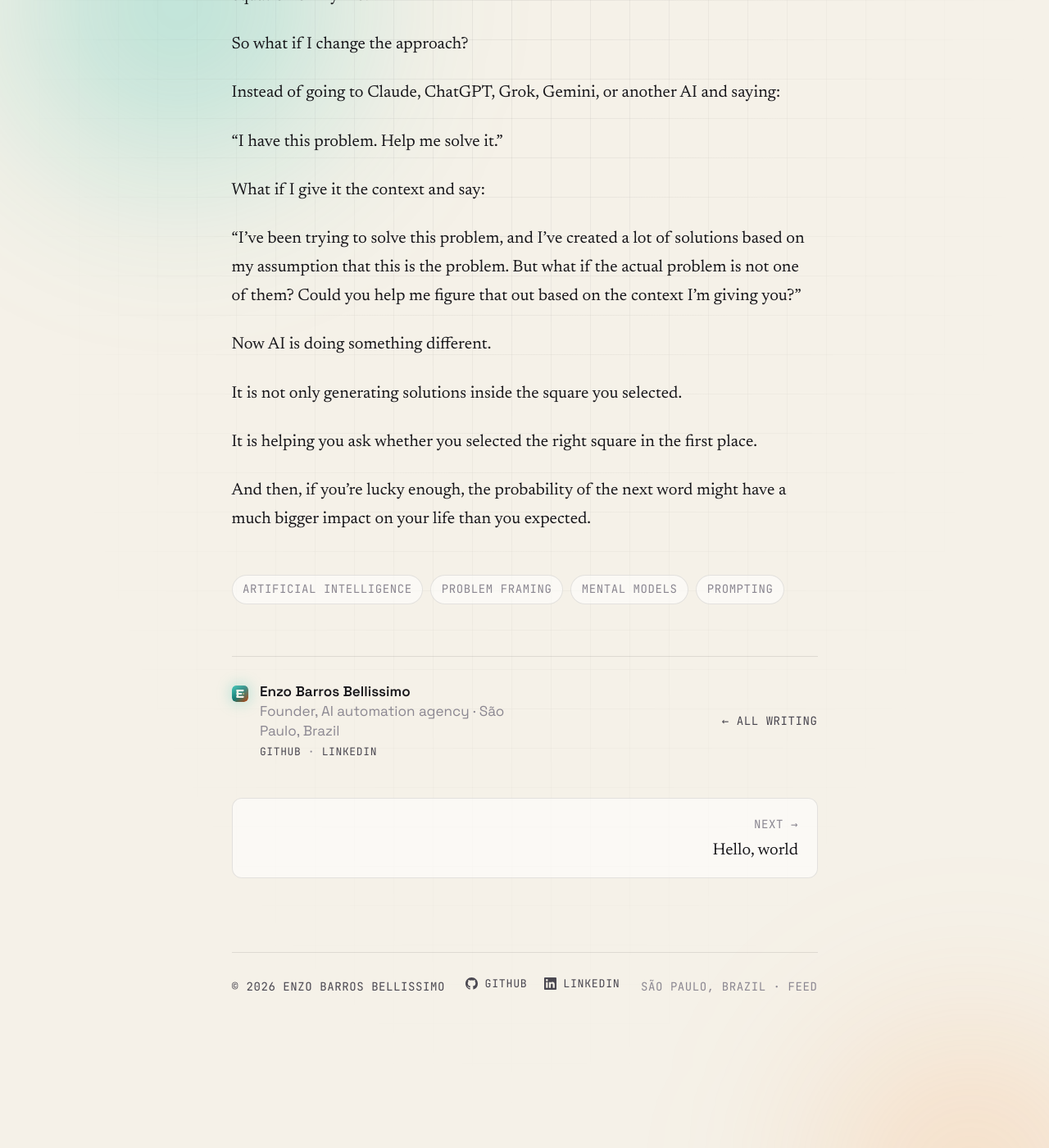
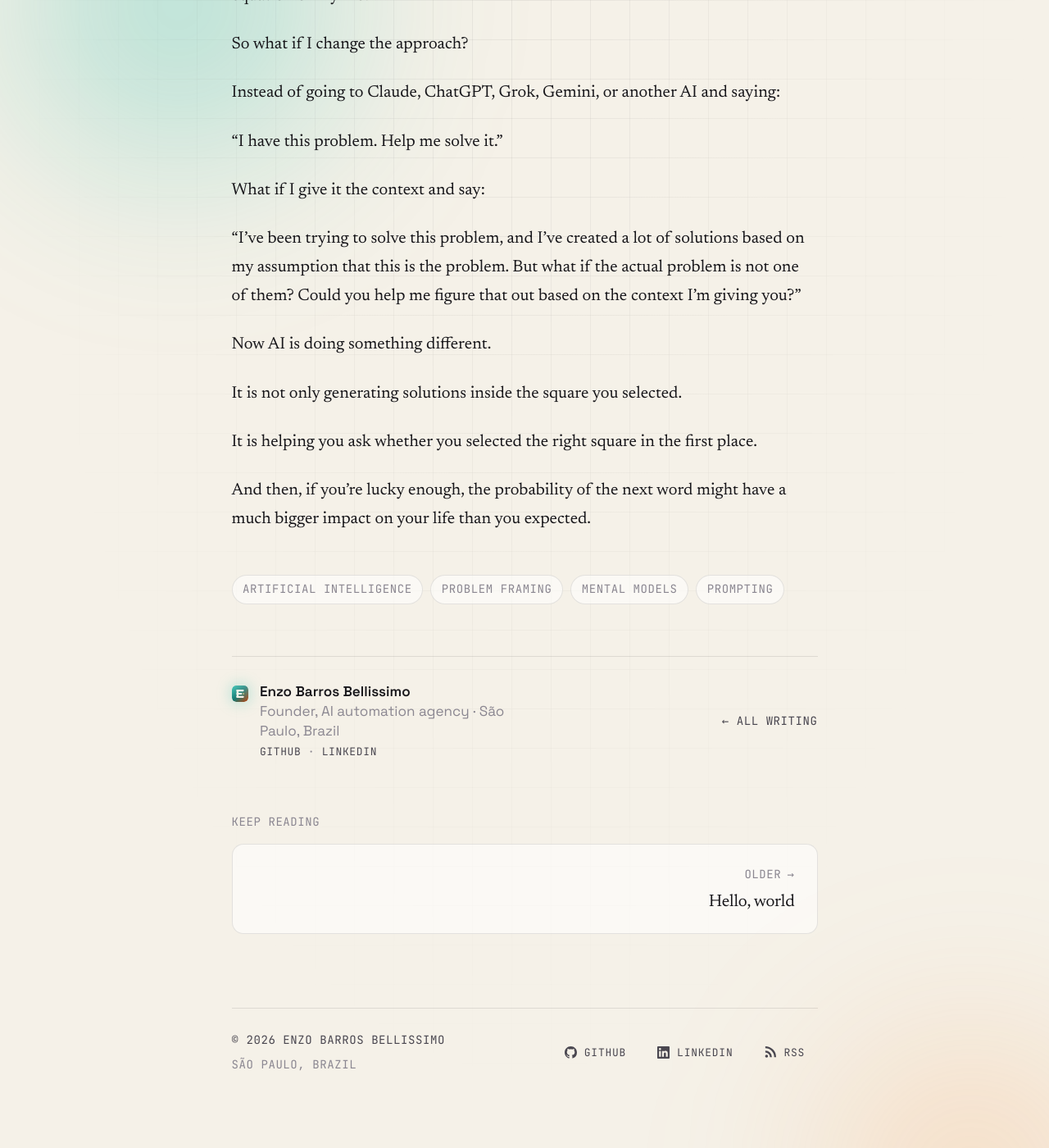
Before and after one commit to ebarroz/enzobellissimo.com, a Jekyll site: the page built from _posts/2026-08-18-ai-to-find-the-right-square.md, in a window 1280 px wide and 1400 px high, scrolled down 2220 px. Shown: the whole window at 82% size. Built offline with Jekyll 4.4.1, drawn with Linux system fonts in a browser that asks for light colours.

Commit message:
Order posts newest-first; rework prev/next and the footer
The two posts shared a date, so Jekyll broke the tie on filename and put
the weaker one on top. Both now carry the real publication time taken
from the commits that introduced them, which puts the newest first on the
homepage and in the schema ItemList.

Prev/next: labelled Newer/Older rather than Previous/Next, since a
reverse-chronological archive reads by date, not by sequence position.
One bordered panel split by a centre rule instead of two floating cards,
under a "Keep reading" label; a lone neighbour spans the full width
rather than leaving a lopsided empty half, and the arrows drift on hover.
Stacks to a single column with a horizontal rule under 560px.

Footer: identity stacked on the left, GitHub / LinkedIn / RSS grouped as
one row of hover pills on the right, replacing the three competing groups
that had the icons wedged between two blocks of mono text. RSS is
rendered separately from social_profiles so the feed never leaks into the
schema sameAs or the rel="me" identity list.

Measured the result with Playwright rather than eyeballing screenshots:
no horizontal overflow at 390/414/560/768/1280px, no clipped text, and
the stacked footer's icon row now aligns flush with the copyright above
it (the pill padding had been nudging it 14px left).

Co-Authored-By: Claude Opus 5 (1M context) <noreply@anthropic.com>

```diff
--- a/_includes/social-links.html
+++ b/_includes/social-links.html
@@ -16,4 +16,12 @@
     </a>
   </li>
   {%- endfor %}
+  {%- if include.feed %}
+  <li>
+    <a class="social-link" href="{{ '/feed.xml' | relative_url }}" title="RSS feed">
+      <svg class="social-icon" viewBox="0 0 16 16" width="16" height="16" aria-hidden="true" focusable="false"><path fill="currentColor" d="M2 0a14 14 0 0 1 14 14h-2.5A11.5 11.5 0 0 0 2 2.5V0Zm0 5.5A8.5 8.5 0 0 1 10.5 14H8A6 6 0 0 0 2 8V5.5ZM3.6 10.8a1.9 1.9 0 1 1 0 3.8 1.9 1.9 0 0 1 0-3.8Z"/></svg>
+      <span class="social-name">RSS</span>
+    </a>
+  </li>
+  {%- endif %}
 </ul>
--- a/_layouts/default.html
+++ b/_layouts/default.html
@@ -44,9 +44,11 @@
 {{ content }}
 </main>
 <footer class="site-footer">
-  <span class="mono">© {{ 'now' | date: "%Y" }} {{ site.author.name }}</span>
-  {% include social-links.html %}
-  <span class="mono dim">{{ site.location }} · <a href="{{ '/feed.xml' | relative_url }}">feed</a></span>
+  <div class="foot-id">
+    <span class="mono">© {{ 'now' | date: "%Y" }} {{ site.author.name }}</span>
+    <span class="mono dim">{{ site.location }}</span>
+  </div>
+  {% include social-links.html feed=true %}
 </footer>
 </div>
 </body>
--- a/_layouts/post.html
+++ b/_layouts/post.html
@@ -40,18 +40,21 @@ layout: default
   {%- comment -%} Internal links: keeps crawlers moving through the archive. {%- endcomment -%}
   {%- if page.previous or page.next %}
   <nav class="post-nav" aria-label="More essays">
-    {%- if page.previous %}
-    <a class="post-nav-item" href="{{ page.previous.url | relative_url }}" rel="prev">
-      <span class="mono dim">← Previous</span>
-      <span class="post-nav-title">{{ page.previous.title }}</span>
-    </a>
-    {%- endif %}
-    {%- if page.next %}
-    <a class="post-nav-item next" href="{{ page.next.url | relative_url }}" rel="next">
-      <span class="mono dim">Next →</span>
-      <span class="post-nav-title">{{ page.next.title }}</span>
-    </a>
-    {%- endif %}
+    <p class="post-nav-label mono dim">Keep reading</p>
+    <div class="post-nav-grid">
+      {%- if page.next %}
+      <a class="post-nav-item prev" href="{{ page.next.url | relative_url }}" rel="prev">
+        <span class="post-nav-dir mono"><span class="post-nav-arrow">&#8592;</span> Newer</span>
+        <span class="post-nav-title">{{ page.next.title }}</span>
+      </a>
+      {%- endif %}
+      {%- if page.previous %}
+      <a class="post-nav-item next" href="{{ page.previous.url | relative_url }}" rel="next">
+        <span class="post-nav-dir mono">Older <span class="post-nav-arrow">&#8594;</span></span>
+        <span class="post-nav-title">{{ page.previous.title }}</span>
+      </a>
+      {%- endif %}
+    </div>
   </nav>
   {%- endif %}
 </article>
--- a/assets/style.css
+++ b/assets/style.css
@@ -124,9 +124,7 @@ a:hover{color:var(--accent)}
 .sig .brand-mark{margin-top:.2rem;width:20px;height:20px;border-radius:5px}
 .post-footer .mono a{color:var(--fg-2)}.post-footer .mono a:hover{color:var(--accent)}
 
-/* ---------- footer ---------- */
-.site-footer{margin-top:5rem;padding-top:1.5rem;border-top:1px solid var(--rule);display:flex;justify-content:space-between;gap:1rem;flex-wrap:wrap;color:var(--fg-2)}
-.site-footer a:hover{color:var(--accent)}
+
 
 /* ---------- a11y ---------- */
 .skip-link{position:absolute;left:-9999px;top:0;z-index:99;background:var(--accent);color:var(--bg);padding:.6rem 1rem;border-radius:0 0 8px 0;font-family:var(--mono);font-size:.75rem;text-transform:uppercase;letter-spacing:.06em}
@@ -139,12 +137,6 @@ a:hover{color:var(--accent)}
 .hero-links a:hover{color:var(--accent);border-bottom-color:var(--accent)}
 .hero-links .dim{text-transform:none;letter-spacing:0}
 
-/* ---------- social ---------- */
-.social{display:flex;align-items:center;gap:1.15rem;list-style:none;margin:0;padding:0}
-.social-link{display:inline-flex;align-items:center;gap:.45rem;color:var(--fg-2);font-family:var(--mono);font-size:.74rem;letter-spacing:.05em;text-transform:uppercase}
-.social-link:hover{color:var(--accent)}
-.social-icon{width:15px;height:15px;flex:none;display:block}
-@media(max-width:560px){.social-name{position:absolute;width:1px;height:1px;overflow:hidden;clip:rect(0 0 0 0);white-space:nowrap}.social-icon{width:18px;height:18px}}
 
 /* ---------- post tags ---------- */
 .post-tags{display:flex;flex-wrap:wrap;gap:.5rem;margin:2.75rem 0 0;padding:0}
@@ -153,13 +145,47 @@ a:hover{color:var(--accent)}
 /* ---------- signature + prev/next ---------- */
 .sig-links{font-family:var(--mono);font-size:.72rem;letter-spacing:.05em;text-transform:uppercase}
 .sig-links a{color:var(--fg-2)}.sig-links a:hover{color:var(--accent)}
-.post-nav{display:grid;grid-template-columns:repeat(auto-fit,minmax(220px,1fr));gap:1rem;margin-top:2.5rem}
-.post-nav-item{display:flex;flex-direction:column;gap:.4rem;padding:1.1rem 1.25rem;border:1px solid var(--rule);border-radius:12px;background:var(--card);transition:border-color .25s,transform .25s}
-.post-nav-item:hover{border-color:var(--accent);transform:translateY(-2px);color:inherit}
+
+/* ---------- keep reading (prev / next) ---------- */
+.post-nav{margin-top:3.5rem}
+.post-nav-label{margin:0 0 .85rem}
+.post-nav-grid{display:grid;grid-template-columns:1fr 1fr;border:1px solid var(--rule);border-radius:14px;overflow:hidden;background:var(--card)}
+.post-nav-item{display:flex;flex-direction:column;gap:.5rem;padding:1.35rem 1.5rem;min-width:0;transition:background .25s}
+.post-nav-item:hover{background:color-mix(in srgb,var(--accent) 7%,transparent);color:inherit}
 .post-nav-item:hover .post-nav-title{color:var(--accent)}
-.post-nav-item.next{text-align:right}
-.post-nav-title{font-family:var(--serif);font-size:1.12rem;line-height:1.3;transition:color .2s}
+.post-nav-item.prev{grid-column:1}
+.post-nav-item.next{grid-column:2;text-align:right;align-items:flex-end;border-left:1px solid var(--rule)}
+.post-nav-item:only-child{grid-column:1/-1}
+.post-nav-item.next:only-child{border-left:0}
+.post-nav-dir{color:var(--muted);display:inline-flex;align-items:center;gap:.4rem}
+.post-nav-arrow{display:inline-block;transition:transform .25s}
+.post-nav-item.prev:hover .post-nav-arrow{transform:translateX(-4px)}
+.post-nav-item.next:hover .post-nav-arrow{transform:translateX(4px)}
+.post-nav-title{font-family:var(--serif);font-size:1.15rem;line-height:1.32;letter-spacing:-.01em;color:var(--fg);transition:color .2s}
+@media(max-width:560px){
+  .post-nav-grid{grid-template-columns:1fr}
+  .post-nav-item.prev,.post-nav-item.next{grid-column:1}
+  .post-nav-item.next{text-align:left;align-items:flex-start;border-left:0;border-top:1px solid var(--rule)}
+  .post-nav-item.next:only-child{border-top:0}
+}
 
-/* ---------- footer layout ---------- */
-.site-footer{align-items:center}
-@media(max-width:640px){.site-footer{flex-direction:column;align-items:flex-start;gap:.75rem}}
+/* ---------- footer ---------- */
+.site-footer{margin-top:5rem;padding-top:1.5rem;border-top:1px solid var(--rule);
+  display:flex;justify-content:space-between;align-items:center;gap:1.25rem 2rem;flex-wrap:wrap;color:var(--fg-2)}
+.site-footer a:hover{color:var(--accent)}
+.foot-id{display:flex;flex-direction:column;gap:.35rem;min-width:0}
+
+.social{display:flex;align-items:center;gap:.4rem;list-style:none;margin:0;padding:0;flex-wrap:wrap}
+.social-link{display:inline-flex;align-items:center;gap:.5rem;padding:.45rem .8rem;border-radius:999px;
+  border:1px solid transparent;color:var(--fg-2);font-family:var(--mono);font-size:.72rem;
+  letter-spacing:.06em;text-transform:uppercase;transition:color .2s,border-color .2s,background .2s}
+.social-link:hover{color:var(--accent);border-color:var(--rule);background:var(--card)}
+.social-icon{width:15px;height:15px;flex:none;display:block}
+@media(max-width:600px){
+  /* Stacked footer: drop the pill padding so the icon row lines up flush with
+     the copyright above it, instead of being nudged by the hover-pill inset. */
+  .site-footer{flex-direction:column;align-items:flex-start;gap:1.1rem}
+  .social{gap:1.5rem}
+  .social-link{padding:0;border:0}
+  .social-link:hover{background:none;border-color:transparent}
+}
```
Also changed, not shown: _posts/2026-08-18-ai-to-find-the-right-square.md (+1 -0 lines), _posts/2026-08-18-hello-world.md (+1 -0 lines).
